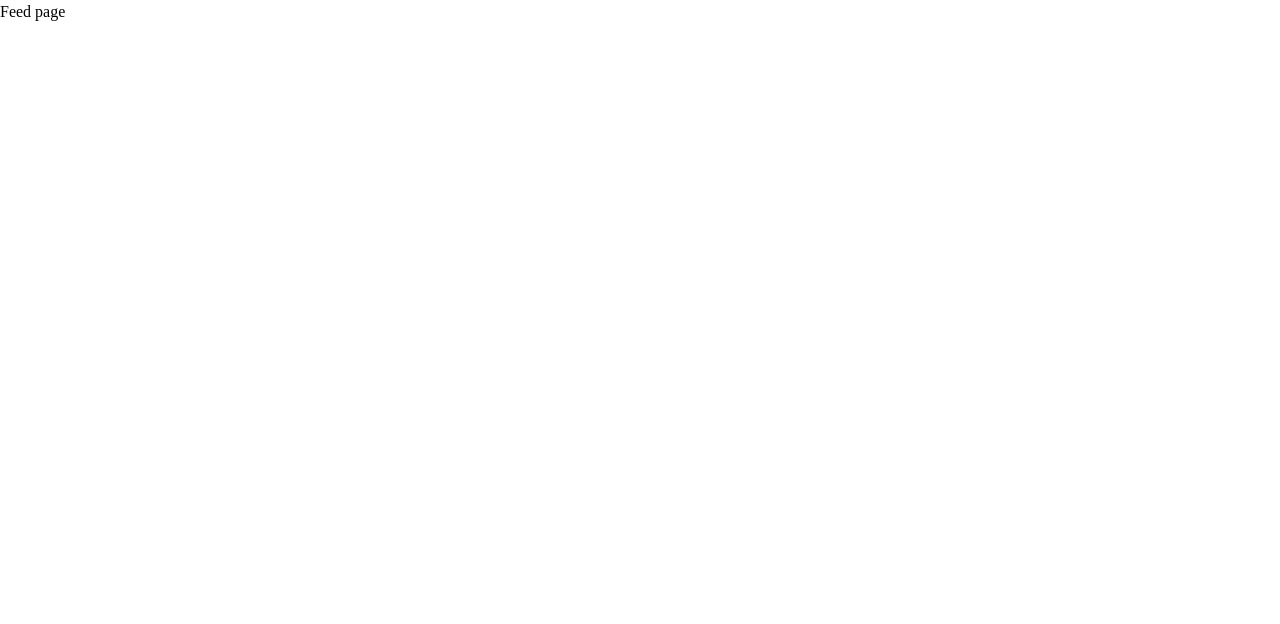
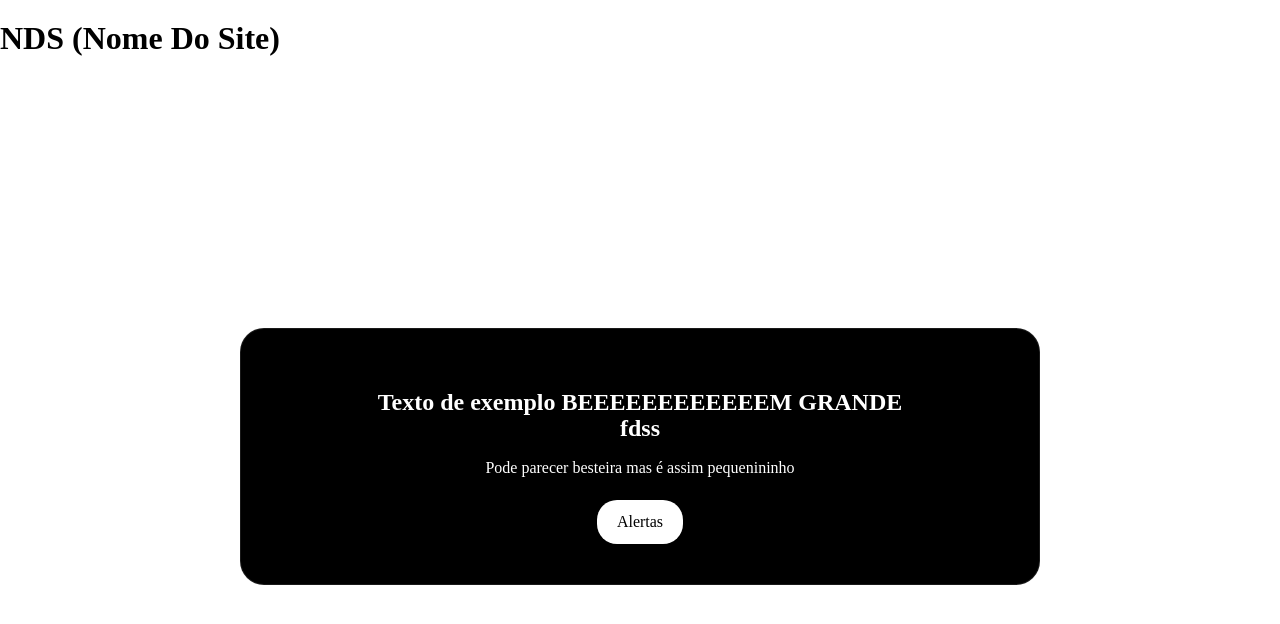
Before and after one commit to ViniciusPeixotoDanelluci/Sematec2026, a SvelteKit app: page / in a window 1280 px wide. Shown: the top 624 px of the page. Built offline with nearby package versions, Linux system fonts and the light colour scheme.

Commit message:
Atualização Hero

```diff
--- a/src/routes/+page.svelte
+++ b/src/routes/+page.svelte
@@ -1,4 +1,6 @@
 <script lang="ts">
+import Hero from './Hero.svelte'
+
 </script>
 
 <svelte:head>
@@ -7,5 +9,5 @@
 </svelte:head>
 
 <div>
-	Feed page
+	<Hero/>
 </div>
--- /dev/null
+++ b/src/routes/Hero.svelte
@@ -0,0 +1,61 @@
+<script lang="ts">
+    import { resolve } from '$app/paths'
+    import type { Path } from '$app/types'
+</script>
+
+  <title>Básico</title>
+
+
+    <header class="header">
+         <h1>NDS (Nome Do Site)</h1>
+    </header>
+
+  <section class="hero-centralizar">
+    <div class="hero-largura">
+
+      <h1>Texto de exemplo BEEEEEEEEEEEEM GRANDE <br>fdss</h1>
+      <p style="margin: 15px 0;">Pode parecer besteira mas é assim pequenininho</p>
+
+      <div class="hero-botao">
+        <a href={resolve(('/alertas') as Path)} class="btn" style="background: white; color: black;">Alertas</a>
+      </div>
+
+    </div>
+  </section>
+
+
+ <style>
+
+    .hero-centralizar {
+      display: flex;
+      justify-content: center;
+      align-items: center;
+      min-height: 100vh;
+      text-align: center;
+
+    }
+
+
+    .hero-largura {
+      max-width: 800px;
+      width: 100%;
+      background: rgba(0, 0, 0, 1);
+      border: 1px solid rgba(255, 255, 255, 0.1);
+      border-radius: 24px;
+      padding: 40px;
+      color: white;
+    }
+
+    .hero-botao {
+      display: flex;
+      justify-content: center;
+      gap: 20px;
+      margin-top: 20px;
+    }
+
+    .btn {
+      padding: 10px 20px;
+      border-radius: 20px;
+      text-decoration: none;
+    }
+  </style>
```
Also changed, not shown: 1 other file (tests, documents, lock files or other folders).
